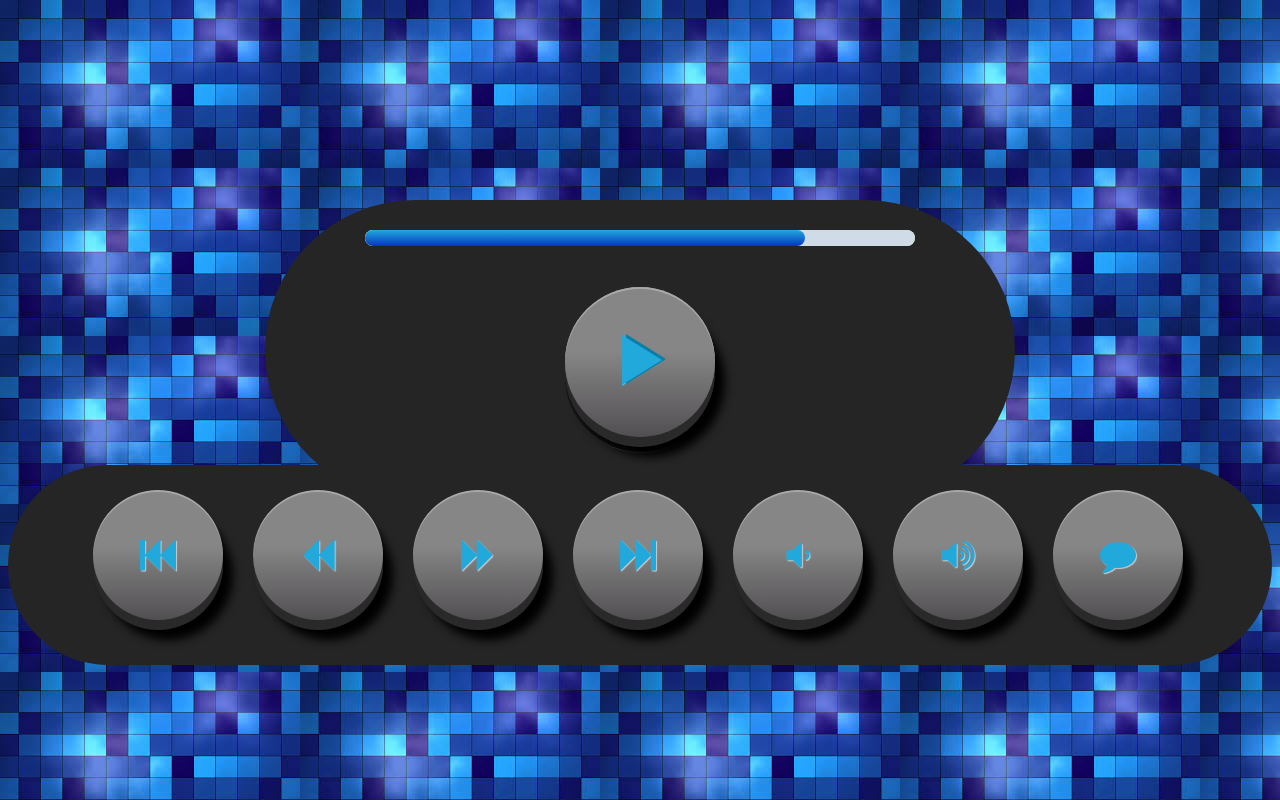
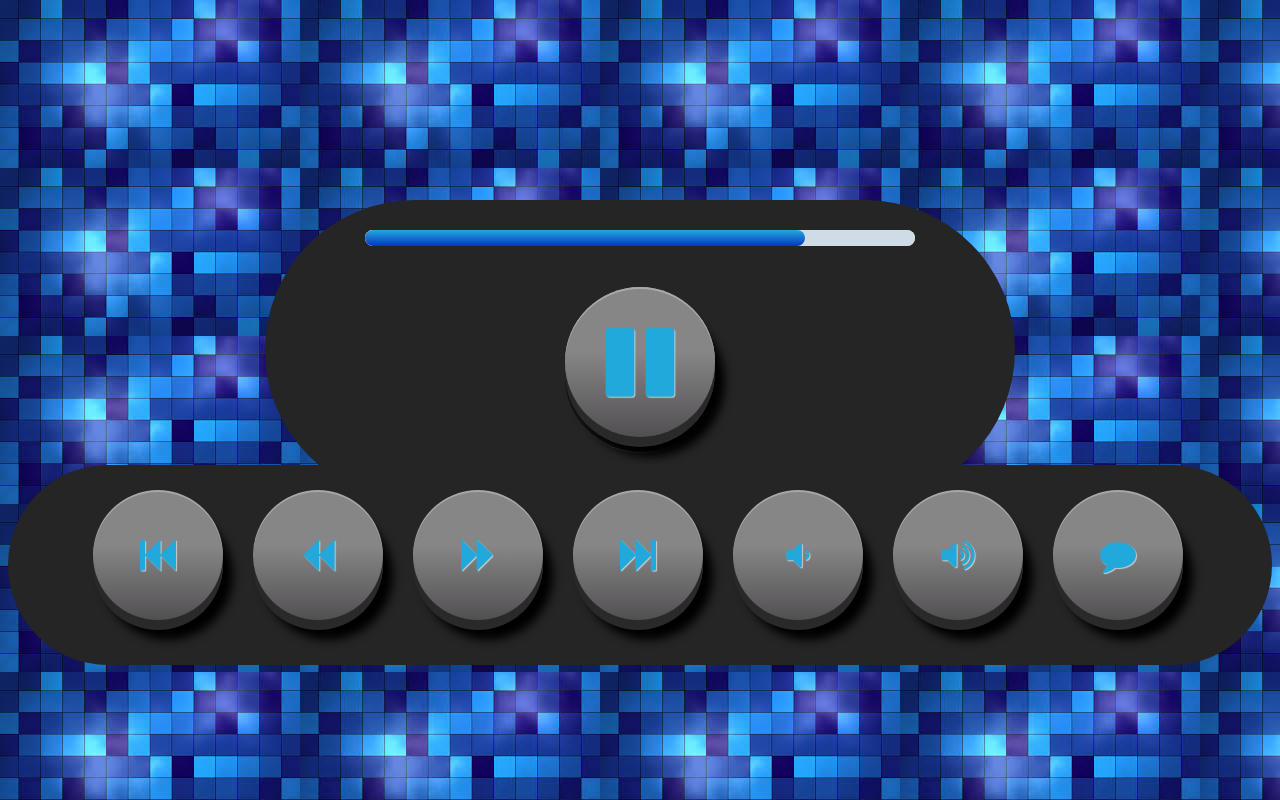
Before and after one commit to pfriedrich/R3.14TV, a plain HTML site: page basic_html/player.html in a window 1280 px wide. Both pictures are taken after a click on the element 642 px from the left and 359 px from the top of the page. Drawn offline with Linux system fonts and the light colour scheme.

Commit message:
play button changes to pause when pressed

```diff
--- a/basic_html/player.html
+++ b/basic_html/player.html
@@ -14,9 +14,7 @@
       <progress max="100" value="80"></progress>
       <div id="hole">
         <div id="button">
-          <div id="triangle"></div>
-          <div id="lighter_triangle"></div>
-          <div id="darker_triangle"></div>
+          <div id="icon" class="play"></div>
         </div>
       </div>
     </div>
--- a/basic_html/player_app.js
+++ b/basic_html/player_app.js
@@ -1,4 +1,6 @@
 $( document ).ready(function()
 {
-
+  $('#icon.play').click(function () {
+    $('#icon.play').toggleClass('pause');
+    });
 });
--- a/basic_html/player_style.css
+++ b/basic_html/player_style.css
@@ -162,6 +162,11 @@ body
   cursor: pointer;
 }
 
+#icon.play_pause
+{
+  height: 150px;
+}
+
 
 #icon:before {
   font-family: FontAwesome;
@@ -177,6 +182,20 @@ body
 #icon:active
 {
   color: #e94545;
+}
+
+#icon.play:before
+{
+  content: "\f04b";
+  font-size: 80px;
+  line-height: 150px;
+}
+
+#icon.play.pause:before
+{
+  content: "\f04c";
+  font-size: 80px;
+  line-height: 150px;
 }
 
 #icon.forw:before
```
